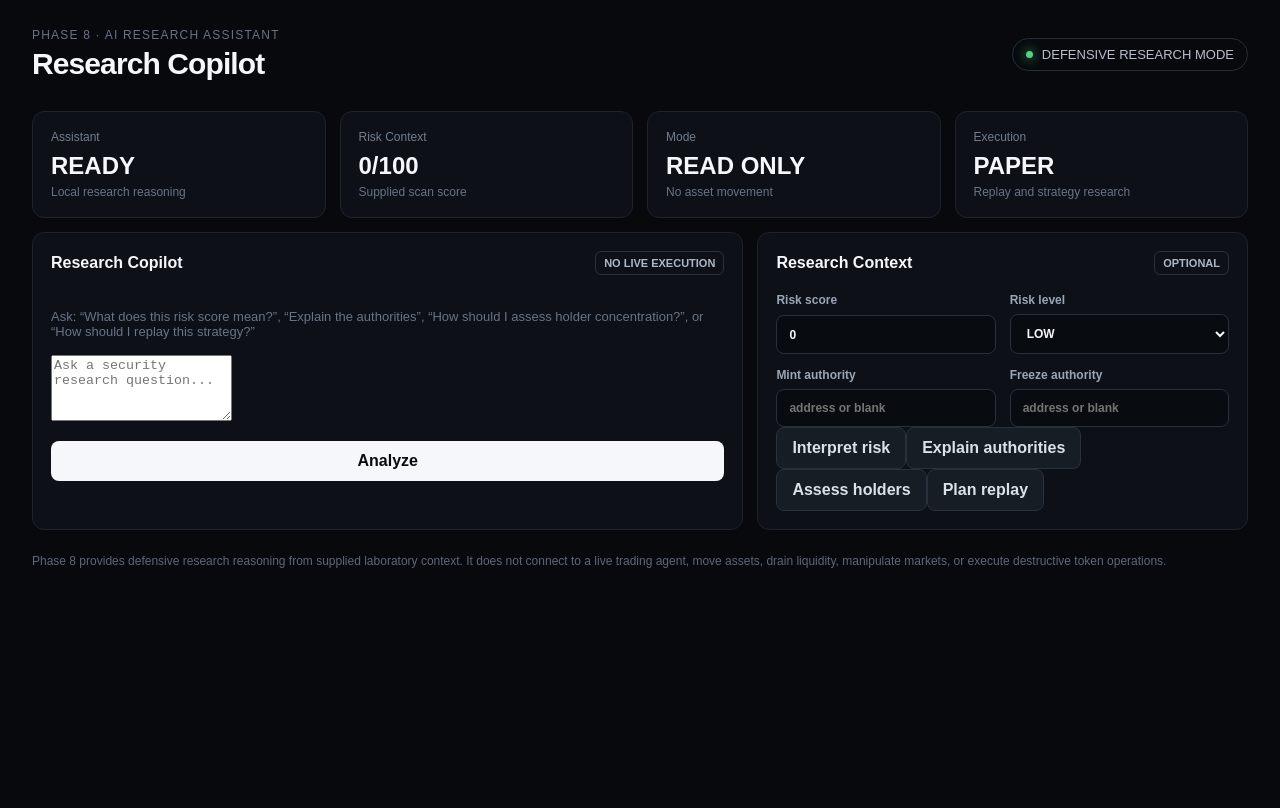
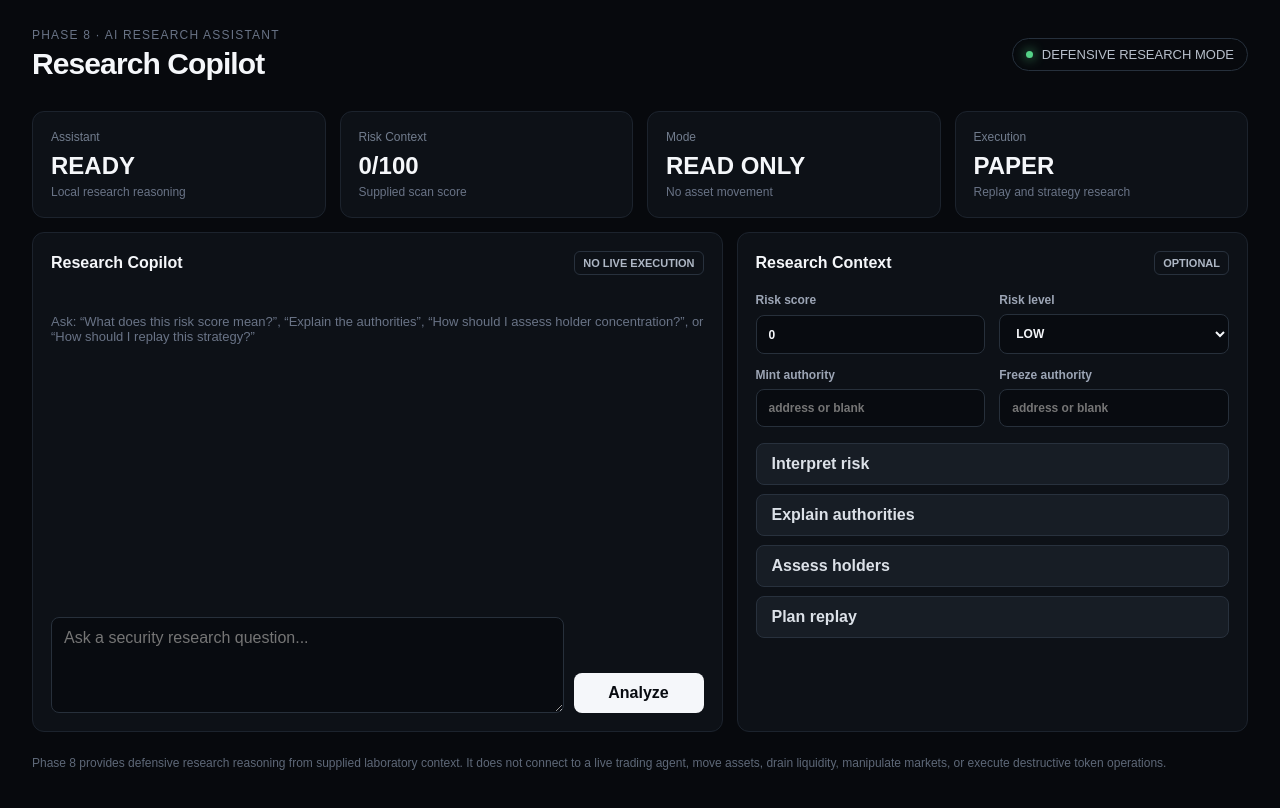
Before and after one commit to RichbloodTech001/Rug-Pull-Lab, a Next.js app: page /ai-research in a window 1280 px wide. Shown: the top 808 px of the page. Built offline with nearby package versions, Linux system fonts and the light colour scheme.

Commit message:
style: add Phase 8 AI Research Assistant layout

```diff
--- a/app/globals.css
+++ b/app/globals.css
@@ -1,7 +1,7 @@
 * { box-sizing: border-box; }
 html, body { margin: 0; min-height: 100%; }
 body { background: #07090d; color: #f5f7fa; font-family: Arial, Helvetica, sans-serif; }
-button, input, select { font: inherit; }
+button, input, select, textarea { font: inherit; }
 button { cursor: pointer; }
 button:disabled { cursor: not-allowed; opacity: .55; }
 a { color: inherit; }
@@ -45,6 +45,7 @@ h1 { margin: 5px 0 0; font-size: 30px; letter-spacing: -.03em; }
 .token-table { display: grid; }
 .table-row { display: grid; grid-template-columns: 1.3fr .7fr 1.3fr; gap: 16px; padding: 12px 0; border-bottom: 1px solid #1a2029; font-size: 13px; align-items: center; }
 .table-row:last-child { border-bottom: 0; }
+.table-head { color: #727d8e; font-size: 11px; text-transform: uppercase; letter-spacing: .08em; }
 .mono { font-family: ui-monospace, SFMono-Regular, Menlo, monospace; overflow-wrap: anywhere; }
 .scanner-card { margin-bottom: 14px; }
 .scanner-form { display: grid; grid-template-columns: 190px 1fr auto; gap: 12px; align-items: end; }
@@ -84,6 +85,16 @@ h1 { margin: 5px 0 0; font-size: 30px; letter-spacing: -.03em; }
 .severity-medium { border-color: #66522d; color: #f4c77a; }
 .severity-low, .severity-info { color: #aeb7c5; }
 .report-preview { white-space: pre-wrap; overflow-wrap: anywhere; margin: 0; padding: 15px; border: 1px solid #202934; border-radius: 8px; background: #080b10; color: #c8ced7; font: 12px/1.6 ui-monospace, SFMono-Regular, Menlo, monospace; }
+.ai-layout { grid-template-columns: 1.35fr 1fr; }
+.ai-chat { min-height: 310px; max-height: 520px; overflow-y: auto; display: grid; gap: 10px; padding: 5px 0; }
+.ai-message { padding: 12px 14px; border: 1px solid #202934; border-radius: 9px; background: #0a0e14; font-size: 13px; line-height: 1.6; white-space: pre-wrap; }
+.ai-message strong { display: block; margin-bottom: 6px; font-size: 11px; text-transform: uppercase; letter-spacing: .08em; color: #8e98a8; }
+.ai-message.user { background: #11161e; }
+.ai-input { display: grid; grid-template-columns: 1fr 130px; gap: 10px; margin-top: 14px; align-items: end; }
+.ai-input textarea { width: 100%; resize: vertical; min-height: 90px; border: 1px solid #27303b; background: #080b10; color: #f5f7fa; border-radius: 8px; padding: 11px 12px; outline: none; }
+.ai-input .primary-button { margin: 0; width: 100%; }
+.suggestions { display: grid; gap: 9px; margin-top: 16px; }
+.suggestions button { text-align: left; }
 @media (max-width: 1000px) { .scanner-form { grid-template-columns: 1fr 1fr; } .scanner-form .address-field { grid-column: 1 / -1; } .scanner-form .primary-button { width: 100%; } }
 @media (max-width: 900px) { .lab-shell { grid-template-columns: 1fr; } .sidebar { display: none; } .main { padding: 20px; } .grid, .workspace { grid-template-columns: 1fr 1fr; } .strategy-row { flex-direction: column; } .strategy-actions { width: 100%; } .strategy-actions button { flex: 1; } }
-@media (max-width: 600px) { .grid, .workspace, .form-grid, .scanner-form, .order-form { grid-template-columns: 1fr; } .scanner-form .address-field { grid-column: auto; } .topbar { align-items: flex-start; flex-direction: column; } .strategy-actions, .replay-controls { width: 100%; } .strategy-actions button, .replay-controls button { flex: 1; } .table-row { grid-template-columns: 1fr; gap: 5px; } .finding { grid-template-columns: 1fr; } .finding .severity { width: max-content; } }
+@media (max-width: 600px) { .grid, .workspace, .form-grid, .scanner-form, .order-form, .ai-layout, .ai-input { grid-template-columns: 1fr; } .scanner-form .address-field { grid-column: auto; } .topbar { align-items: flex-start; flex-direction: column; } .strategy-actions, .replay-controls { width: 100%; } .strategy-actions button, .replay-controls button { flex: 1; } .table-row { grid-template-columns: 1fr; gap: 5px; } .finding { grid-template-columns: 1fr; } .finding .severity { width: max-content; } }
```
